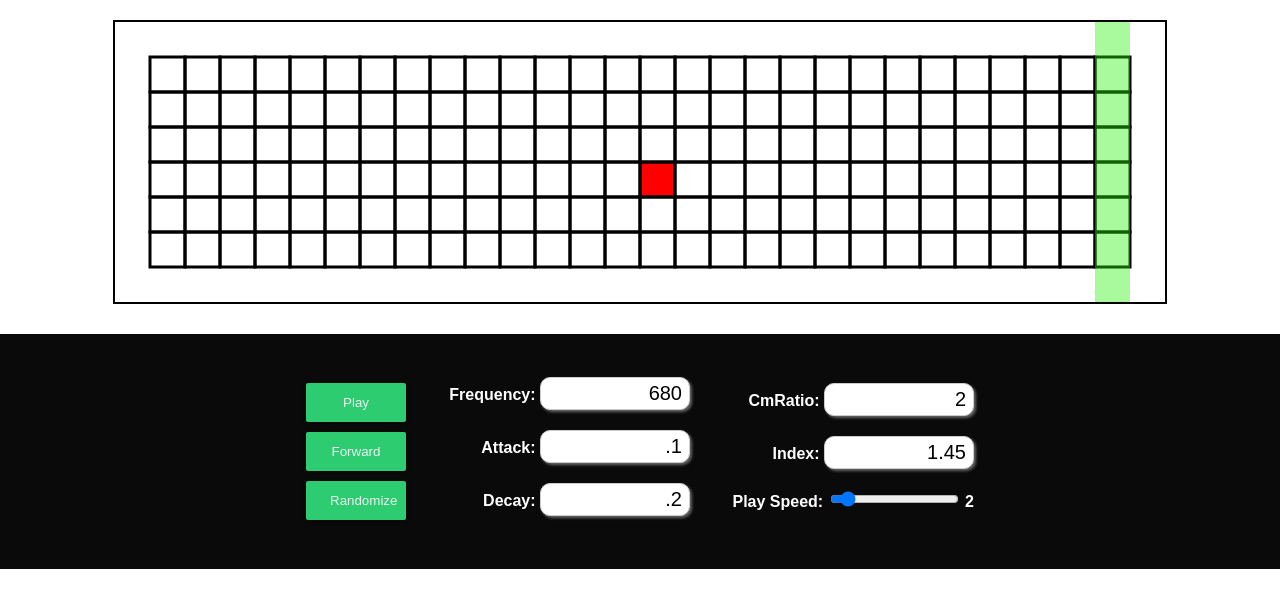
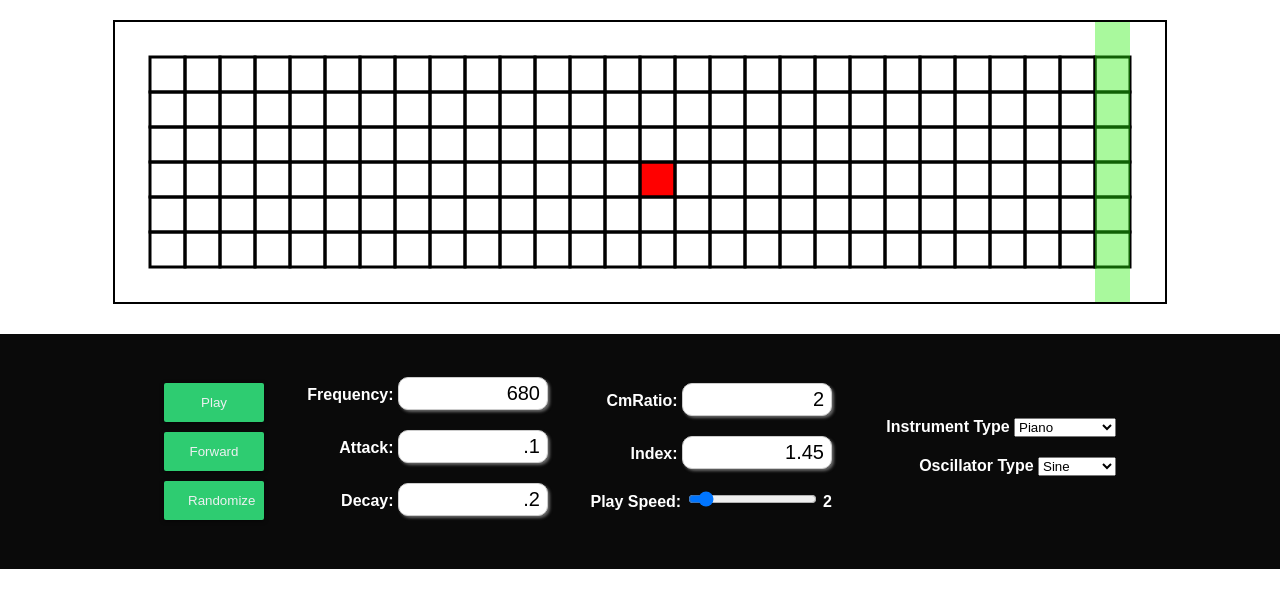
Before and after one commit to lucaskern/BeatMaker, a plain HTML site: page index.html in a window 1280 px wide. Both pictures are taken after a click on the element 640 px from the left and 162 px from the top of the page. Drawn offline with Linux system fonts and the light colour scheme.

Commit message:
Compressor added which stops most distortion. Added more controls and way to change oscillator type

```diff
--- a/index.html
+++ b/index.html
@@ -168,6 +168,24 @@
                 <output name="speedVal" id="speedVal">2</output>
             </label>
                 </td>
+                <td>
+                    <label> Instrument Type
+                        <select>
+                            <option value="0"> Piano </option>
+                            <option value="1"> Smooth Bass </option>
+                            <option value="2"> Sharp Twang </option>
+                        </select>
+                    </label>
+                    <label> Oscillator Type
+                        <select id="osc">
+                            <option value="sin"> Sine </option>
+                            <option value="tri"> Triangle </option>
+                            <option value="saw"> Sawtooth </option>
+                            <option value="square"> Square </option>
+                        </select>
+                    </label>
+                </td>
+
             </tr>
         </table>
     </div>
--- a/main.js
+++ b/main.js
@@ -21,7 +21,7 @@ var audCtx = undefined;
 // create an oscillator
 var osc = undefined;
 
-var playNote = function (frequency, attack, decay, cmRatio, index) {
+var playNote = function (frequency, attack, decay, cmRatio, index, oscType) {
     //let audCtx = new AudioContext();
 
     //lowers gain of overall sound to minimize distortion
@@ -29,12 +29,12 @@ var playNote = function (frequency, attack, decay, cmRatio, index) {
 
     // create our primary oscillator
     const carrier = audCtx.createOscillator();
-    carrier.type = 'sine';
+    carrier.type = oscType;
     carrier.frequency.value = frequency;
 
     // create an oscillator for modulation
     const mod = audCtx.createOscillator();
-    mod.type = 'sine';
+    mod.type = oscType;
 
     // The FM synthesis formula states that our modulators
     // frequency = frequency * carrier-to-modulation ratio.
@@ -135,6 +135,7 @@ var clickEffect = function (xCoord, yCoord) {
         let decayVal = parseFloat(document.getElementById("decay").value);
         let cmVal = parseFloat(document.getElementById("cm").value);
         let indexVal = parseFloat(document.getElementById("indexV").value);
+        let oscType = document.getElementById("osc").value;
 
         //playNote(freqVal, attackVal, decayVal, cmVal, indexVal);
 
@@ -145,6 +146,8 @@ var clickEffect = function (xCoord, yCoord) {
         grid[yCoord][xCoord][3] = decayVal;
         grid[yCoord][xCoord][4] = cmVal;
         grid[yCoord][xCoord][5] = indexVal;
+        grid[yCoord][xCoord][6] = oscType;
+
     } else {
         for (let i = 0; i < grid[yCoord][xCoord].length; i++) {
             grid[yCoord][xCoord][i] = 0;
```
